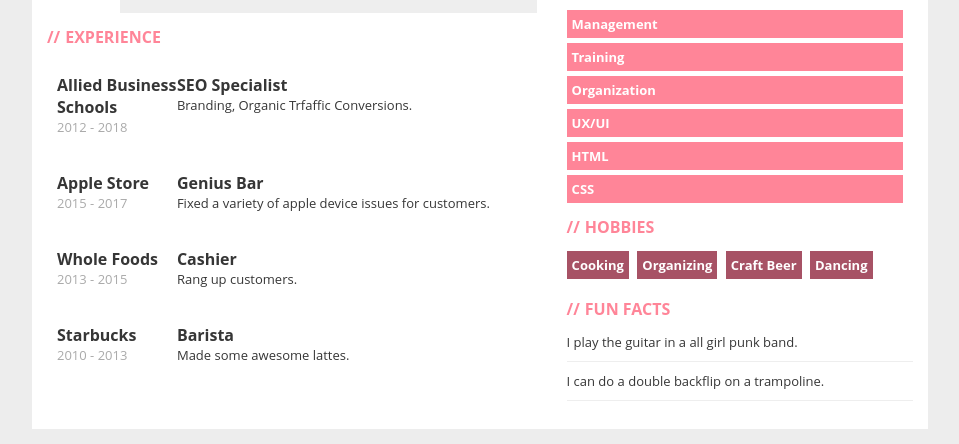
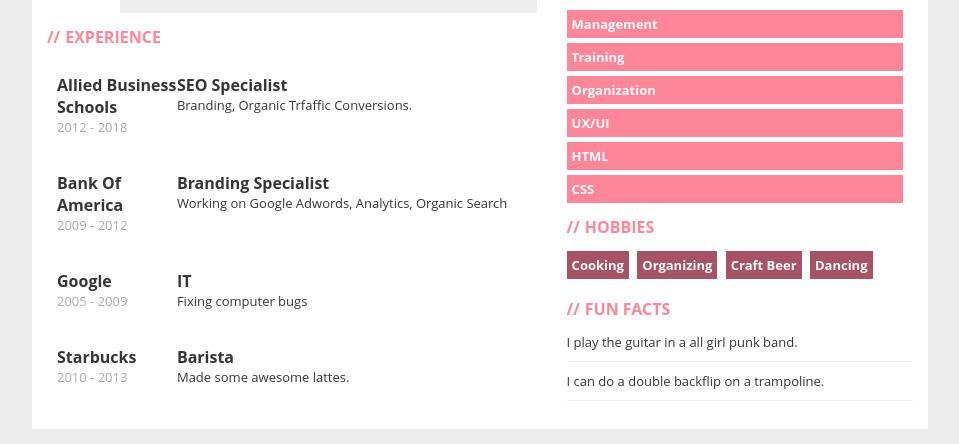
Before and after one commit to ssheedeh/homework16, a plain HTML site: page index.html in a window 1280 px wide. Shown: the part 455-899 px from the top of the page, without its empty margins (160-1119 px from the left). Drawn offline with Linux system fonts and the light colour scheme.

Commit message:
JobIsCompleted
All the jobs are there

```diff
--- a/index.html
+++ b/index.html
@@ -83,32 +83,32 @@
           <li class="clearfix">
             <div class="experienceLeft">
               <p>
-                <span class="where">Apple Store</span>
+                <span class="where">Bank Of America</span>
                 <br>
-                <span class="year">2015 - 2017</span>
+                <span class="year">2009 - 2012</span>
               </p>
             </div>
             <div class="experienceRight">
               <p>
-                <span class="profession">Genius Bar</span>
+                <span class="profession">Branding Specialist</span>
                 <br>
-                <span class="description">Fixed a variety of apple device issues for customers.</span>
+                <span class="description">Working on Google Adwords, Analytics, Organic Search</span>
               </p>
             </div>
           </li>
           <li class="clearfix">
             <div class="experienceLeft">
               <p>
-                <span class="where">Whole Foods</span>
+                <span class="where">Google</span>
                 <br>
-                <span class="year">2013 - 2015</span>
+                <span class="year">2005 - 2009</span>
               </p>
             </div>
             <div class="experienceRight">
               <p>
-                <span class="profession">Cashier</span>
+                <span class="profession">IT</span>
                 <br>
-                <span class="description">Rang up customers.</span>
+                <span class="description">Fixing computer bugs</span>
               </p>
             </div>
           </li>
```
Also changed, not shown: 1 other file.
